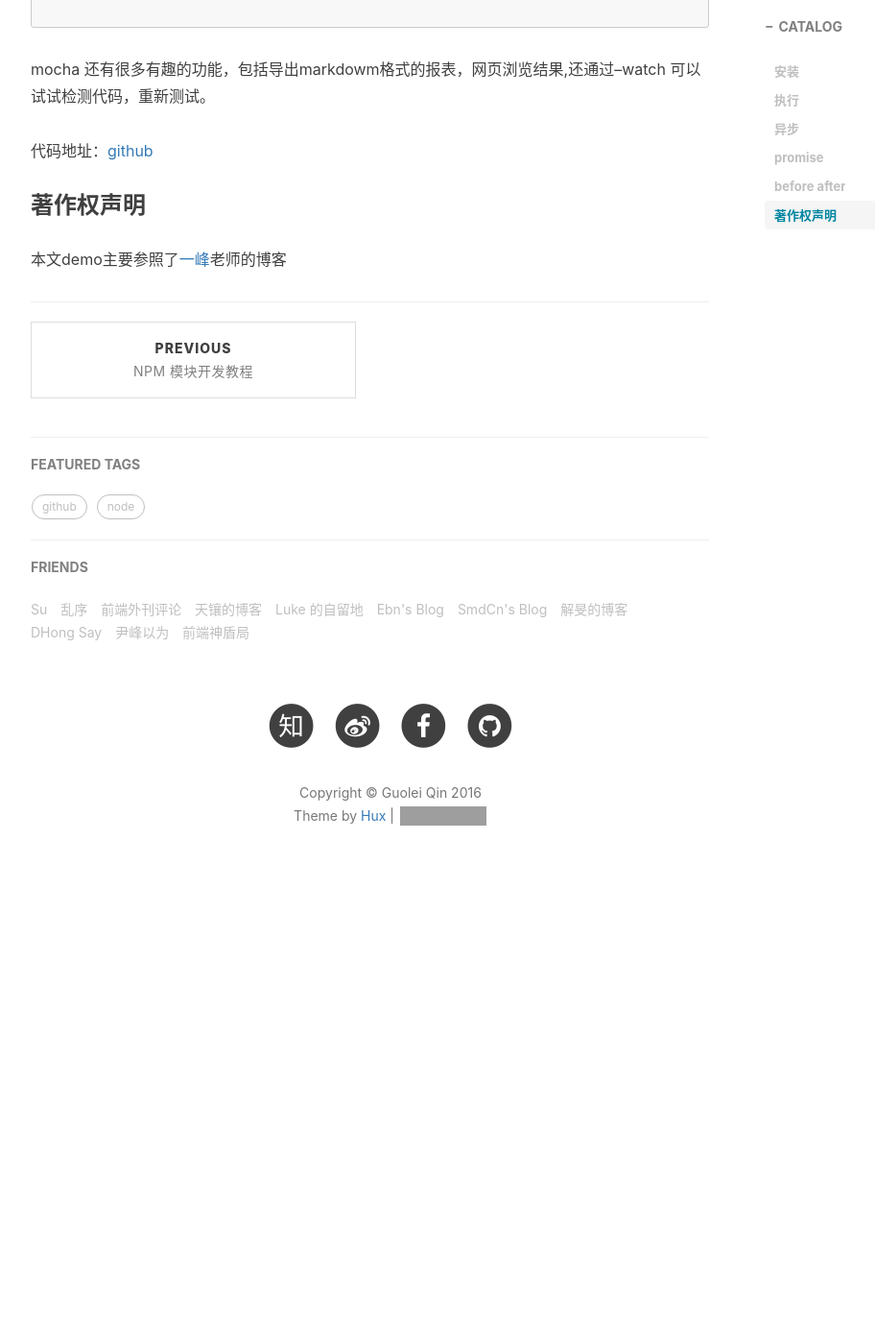
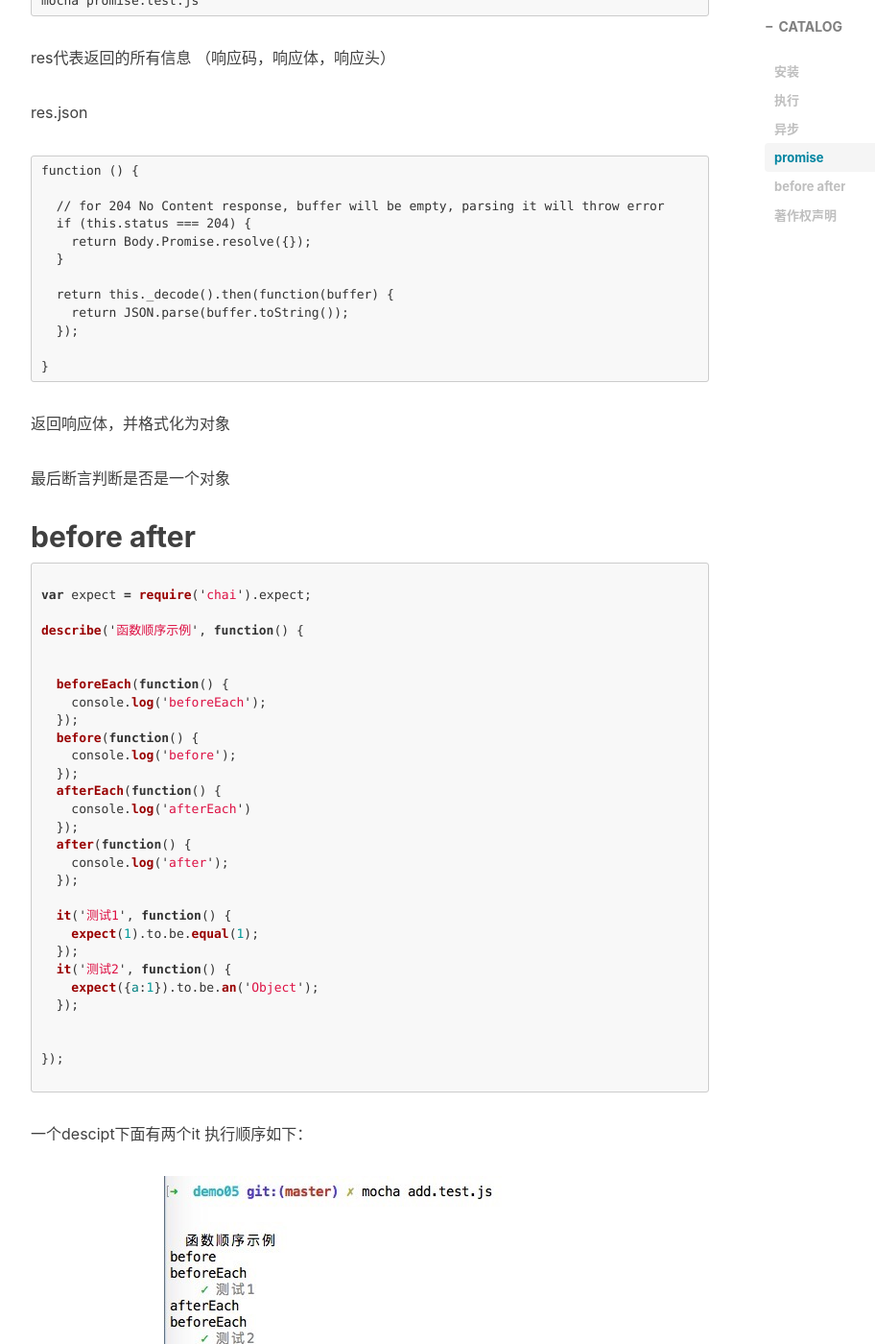
Before and after one commit to thunderqin/qinguolei.github.io, a Jekyll site: the page built from _posts/2016-10-07-mocha-chai.markdown, in a window 1280 px wide and 1400 px high, scrolled down 4012 px. Shown: the whole window at 96% size, without its empty margins (233-1145 px from the left). Built offline with Jekyll 4.4.1, drawn with Linux system fonts in a browser that asks for light colours; nearby versions of some CDN libraries; comment, search, counter and statistics services are not loaded; before the commit the page ends 4966 px from its top, so only the background shows below that; some of the changed text lies outside the part shown; grey boxes are pictures that could not be loaded.

Commit message:
mody format

````diff
--- a/_posts/2016-10-07-mocha-chai.markdown
+++ b/_posts/2016-10-07-mocha-chai.markdown
@@ -18,13 +18,14 @@
 
 ## 安装
 
- ```js
- npm install mocha -g
- ```
+```js
+npm install mocha -g
+```
 
  ## 项目
 
 保存在package.json中
+
 ```js
 npm install mocha --save
 ```
@@ -70,9 +71,13 @@
 
 ```
 
-* 需要引进断言库chai（作用就是判断结果和预期的关系，相等，大于，小于，布尔，包含等关系）
+* 需要**引进**断言库chai（作用就是判断结果和预期的关系，相等，大于，小于，布尔，包含等关系）
 
-*一个describe可以包含多个it
+```js
+npm install chai --save
+```
+
+* 一个describe可以包含多个it
 
 * it 的第一个参数是描述，第二个是一个fn
 
@@ -86,7 +91,7 @@
 
 运行结果
 
-![](http://www.qinguolei.com/img/in-post/npm/npm-test.jpeg)
+![](http://www.qinguolei.com/img/in-post/mocha/mocha-demo1.jpg)
 
 ## 异步
 
@@ -106,6 +111,8 @@
 
 5s延迟 执行结果
 
+![](http://www.qinguolei.com/img/in-post/mocha/mocha-time.jpg)
+
 
 报错了，因为mocha默认超过2000ms就结束
 
@@ -117,6 +124,7 @@
 
 执行结果
 
+![](http://www.qinguolei.com/img/in-post/mocha/mocha-syn.jpg)
 
 ## promise
 
@@ -174,11 +182,46 @@
 
 ```js
 
+var expect = require('chai').expect;
+
+describe('函数顺序示例', function() {
+
+
+  beforeEach(function() {
+    console.log('beforeEach');
+  });
+  before(function() {
+    console.log('before');
+  });
+  afterEach(function() {
+    console.log('afterEach')
+  });
+  after(function() {
+    console.log('after');
+  });
+
+  it('测试1', function() {
+    expect(1).to.be.equal(1);
+  });
+  it('测试2', function() {
+    expect({a:1}).to.be.an('Object');
+  });
+
+
+});
+
 ```
+
+一个descipt下面有两个it
+执行顺序如下：
+
+![](http://www.qinguolei.com/img/in-post/mocha/mocha-order.jpg)
+
+
 
 mocha 还有很多有趣的功能，包括导出markdowm格式的报表，网页浏览结果,还通过--watch 可以试试检测代码，重新测试。
 
 代码地址：[github](https://github.com/thunderqin/mocha.git)
 ### 著作权声明
 
-本文demo主要参照了[一峰](http://www.cnblogs.com/whoamme/p/3467374.html)老师的博客
+本文主要参照了[一峰](http://www.cnblogs.com/whoamme/p/3467374.html)老师的博客
````
